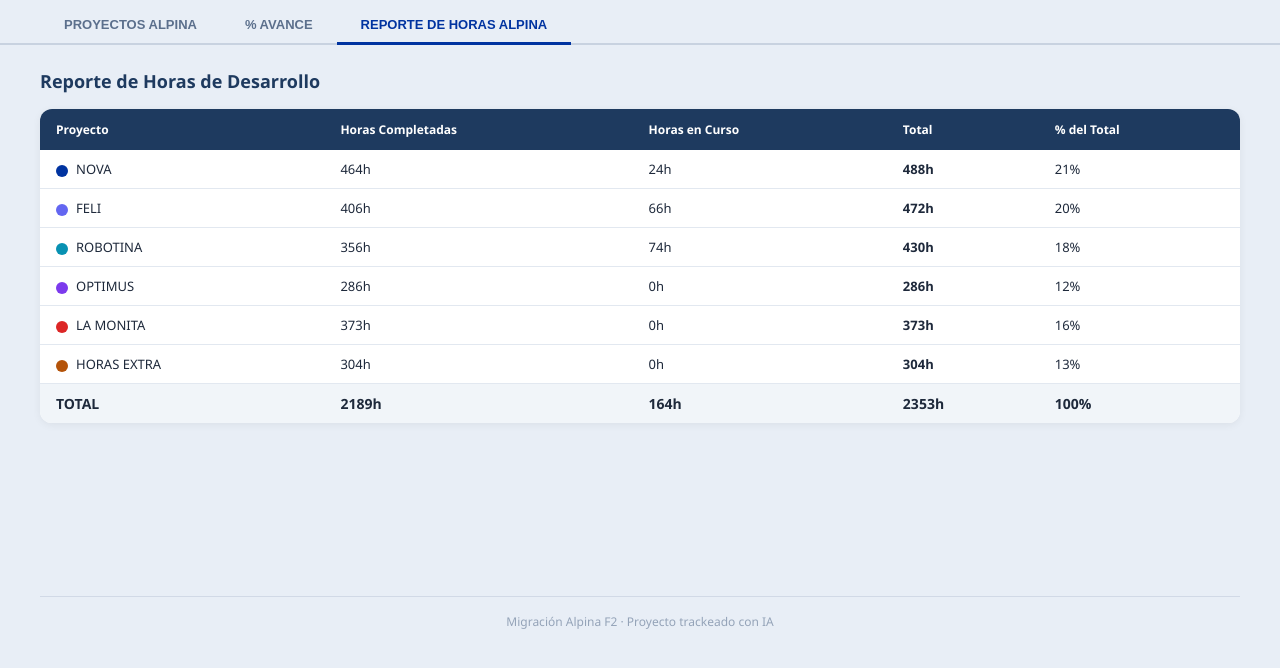
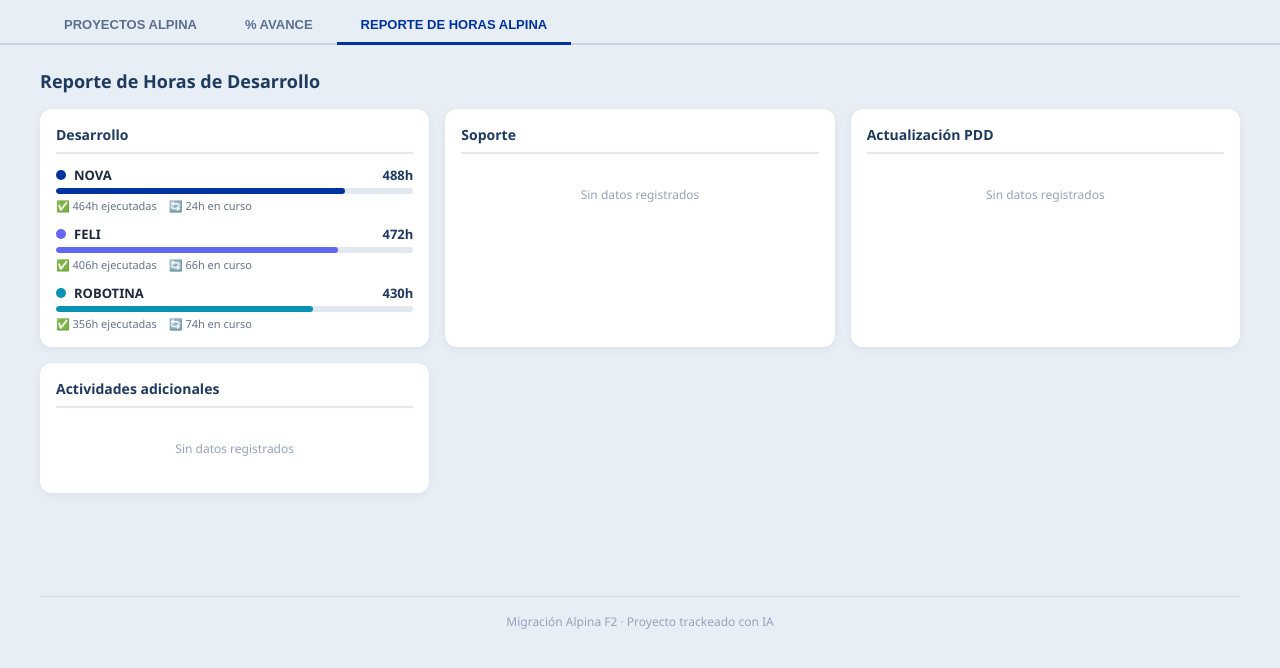
Before and after one commit to miguelbello650-design/migracion-alpina-f2-dashboard, a plain HTML site: page index.html in a window 1280 px wide. Both pictures are taken after a click on the button "REPORTE DE HORAS ALPINA". Shown: the part 130-798 px from the top of the page. Drawn offline with Linux system fonts and the light colour scheme.

Commit message:
Reporte: bloques Desarrollo, Soporte, Actualizacion PDD, Actividades adicionales

```diff
--- a/index.html
+++ b/index.html
@@ -229,6 +229,20 @@
   .reporte-table tr:last-child td { border-bottom: none; }
   .reporte-table .total-row td { font-weight: 700; background: #f1f5f9; font-size: 14px; }
   .reporte-table .badge-report { font-size: 11px; font-weight: 600; padding: 2px 10px; border-radius: 12px; }
+  .reporte-grid { display: grid; grid-template-columns: repeat(auto-fill, minmax(300px, 1fr)); gap: 16px; }
+  .reporte-block { background: #fff; border-radius: 12px; box-shadow: 0 2px 8px rgba(0,0,0,0.06); padding: 16px; }
+  .reporte-block h3 { font-size: 14px; font-weight: 700; color: #1e3a5f; margin: 0 0 12px; padding-bottom: 8px; border-bottom: 2px solid #e2e8f0; }
+  .reporte-item { margin-bottom: 12px; }
+  .reporte-item:last-child { margin-bottom: 0; }
+  .reporte-item-header { display: flex; align-items: center; gap: 8px; margin-bottom: 4px; }
+  .reporte-dot { width: 10px; height: 10px; border-radius: 50%; flex-shrink: 0; }
+  .reporte-name { font-size: 13px; font-weight: 600; color: #1e293b; flex: 1; }
+  .reporte-total { font-size: 13px; font-weight: 700; color: #1e3a5f; }
+  .reporte-bar { height: 6px; background: #e2e8f0; border-radius: 4px; overflow: hidden; margin-bottom: 4px; }
+  .reporte-bar-fill { height: 100%; border-radius: 4px; transition: width .3s; }
+  .reporte-stats { display: flex; gap: 12px; font-size: 11px; color: #64748b; }
+  .reporte-stats span { display: flex; align-items: center; gap: 2px; }
+  .reporte-empty { font-size: 12px; color: #94a3b8; text-align: center; padding: 20px 0; margin: 0; }
 
   /* Gantt */
   .gantt-wrap { padding: 24px 40px 20px; overflow-x: auto; position: relative; }
@@ -1393,33 +1407,27 @@
 function renderReporte() {
   const el = document.getElementById('reporte-container');
   if (!el) return;
-  const ahora = new Date(); ahora.setHours(0,0,0,0);
-  const items = [];
-  let granTotal = 0;
-  PROYECTOS.forEach(p => {
-    let compl = 0, cur = 0;
-    if (p.staticData && p.staticData.hours !== undefined) { compl = p.staticData.hours; cur = 0; }
-    else if (p.rows) {
-      const hrs = calcBotHours(p.rows);
-      compl = hrs.completed;
-      cur = hrs.inProgress;
-      if (p.key === 'nova') cur -= 1;
-    }
-    const tot = compl + cur;
-    if (tot > 0) {
-      const colors = { optimus:'#7c3aed', lamonita:'#dc2626', horasextra:'#b45309', nova:'#0033a0', feli:'#6366f1', robotina:'#0891b2' };
-      items.push({ name: p.name, color: colors[p.key]||'#2563eb', completed: compl, inProgress: cur, total: tot });
-      granTotal += tot;
-    }
-  });
+  const botKeys = ['nova','feli','robotina'];
+  const colors = { nova:'#0033a0', feli:'#6366f1', robotina:'#0891b2' };
   let html = '<h2 style="font-size:18px;color:#1e3a5f;margin:0 0 16px;font-weight:700">Reporte de Horas de Desarrollo</h2>';
-  html += '<table class="reporte-table"><thead><tr><th>Proyecto</th><th>Horas Completadas</th><th>Horas en Curso</th><th>Total</th><th>% del Total</th></tr></thead><tbody>';
-  items.forEach(i => {
-    const pct = granTotal > 0 ? Math.round((i.total / granTotal) * 100) : 0;
-    html += `<tr><td><span style="display:inline-block;width:12px;height:12px;border-radius:50%;background:${i.color};margin-right:8px;vertical-align:middle"></span>${i.name}</td><td>${i.completed}h</td><td>${i.inProgress}h</td><td><strong>${i.total}h</strong></td><td>${pct}%</td></tr>`;
-  });
-  html += `<tr class="total-row"><td><strong>TOTAL</strong></td><td>${items.reduce((s,i)=>s+i.completed,0)}h</td><td>${items.reduce((s,i)=>s+i.inProgress,0)}h</td><td><strong>${granTotal}h</strong></td><td>100%</td></tr>`;
-  html += '</tbody></table>';
+  html += '<div class="reporte-grid">';
+  html += '<div class="reporte-block"><h3>Desarrollo</h3>';
+  botKeys.forEach(k => {
+    const p = PROYECTOS.find(x => x.key === k);
+    if (!p || !p.rows) return;
+    const hrs = calcBotHours(p.rows);
+    let cur = hrs.inProgress;
+    if (k === 'nova') cur -= 1;
+    const tot = hrs.completed + cur;
+    const maxH = tot || 1;
+    const barW = Math.min(100, Math.round((tot / 600) * 100));
+    html += `<div class="reporte-item"><div class="reporte-item-header"><span class="reporte-dot" style="background:${colors[k]}"></span><span class="reporte-name">${p.name}</span><span class="reporte-total">${tot}h</span></div><div class="reporte-bar"><div class="reporte-bar-fill" style="width:${barW}%;background:${colors[k]}"></div></div><div class="reporte-stats"><span>✅ ${hrs.completed}h ejecutadas</span><span>🔄 ${cur}h en curso</span></div></div>`;
+  });
+  html += '</div>';
+  ['Soporte','Actualización PDD','Actividades adicionales'].forEach(t => {
+    html += `<div class="reporte-block"><h3>${t}</h3><p class="reporte-empty">Sin datos registrados</p></div>`;
+  });
+  html += '</div>';
   el.innerHTML = html;
 }
 function execAdminCmd(cmd) {
```
